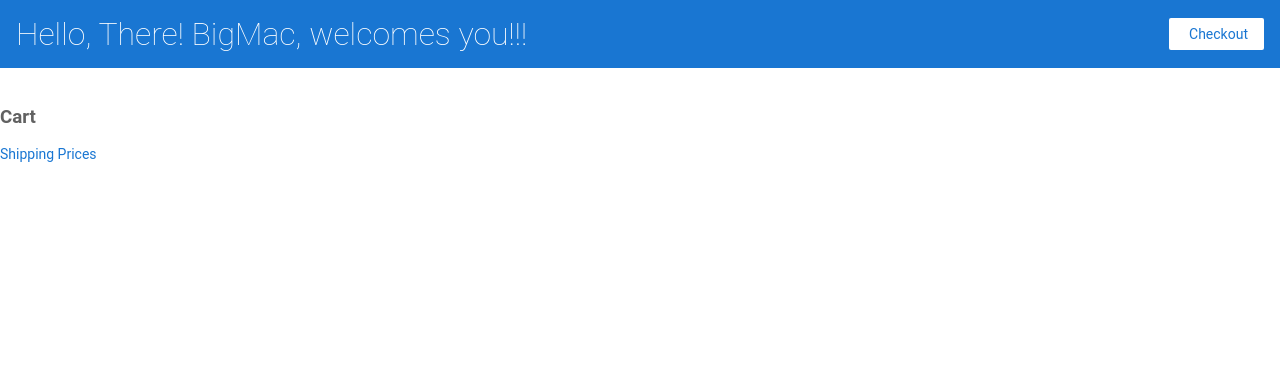
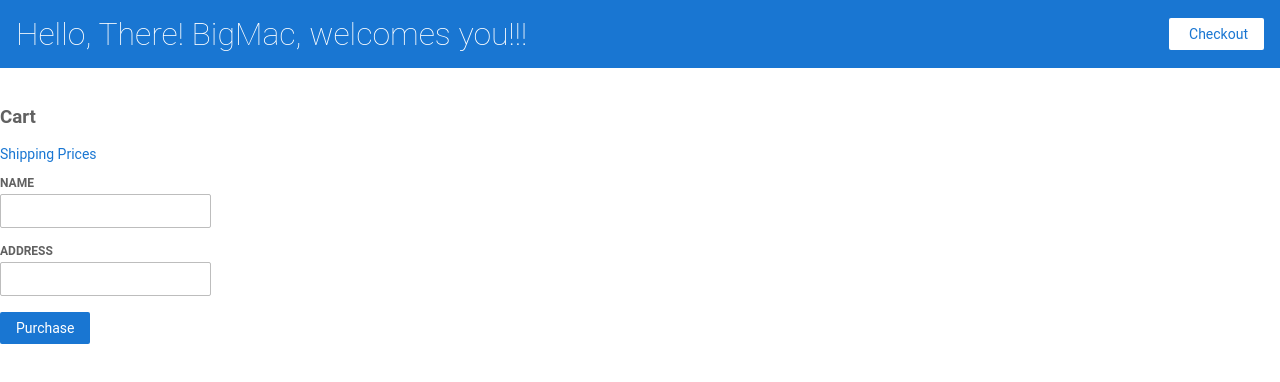
Before and after one commit to iitsdim/Web-Dev, an Angular app in the folder demo/: page /cart in a window 1280 px wide. Shown: the top 382 px of the page. Built offline with nearby package versions, Linux system fonts and the light colour scheme.

Commit message:
Adding form/Deploying

```diff
--- a/demo/src/app/cart/cart.component.html
+++ b/demo/src/app/cart/cart.component.html
@@ -8,3 +8,23 @@
   <span>{{item.name}}</span>
   <span>{{item.rating}}</span>
 </div>
+
+<form [formGroup]="checkoutForm" (ngSubmit)="onSubmit()">
+
+  <div>
+    <label for="name">
+      Name
+    </label>
+    <input id="name" type="text" formControlName="name">
+  </div>
+
+  <div>
+    <label for="address">
+      Address
+    </label>
+    <input id="address" type="text" formControlName="address">
+  </div>
+
+  <button class="button" type="submit">Purchase</button>
+
+</form>
--- a/demo/src/app/cart/cart.component.ts
+++ b/demo/src/app/cart/cart.component.ts
@@ -1,5 +1,6 @@
 import {Component} from '@angular/core';
 import {CartService} from "../cart.service";
+import {FormBuilder} from "@angular/forms";
 
 @Component({
   selector: 'app-cart',
@@ -8,8 +9,20 @@
 })
 export class CartComponent {
   items = this.cartService.getItems();
+  checkoutForm = this.formBuilder.group({
+    name: '',
+    address: ''
+  });
+
   constructor(
-    private cartService: CartService
+    private cartService: CartService,
+    private formBuilder: FormBuilder,
   ) {
   }
+
+  onSubmit(): void {
+    this.items = this.cartService.clearCart();
+    console.warn('You order has been submitted', this.checkoutForm.value);
+    this.checkoutForm.reset();
+  }
 }
--- a/demo/src/app/top-bar/top-bar.component.html
+++ b/demo/src/app/top-bar/top-bar.component.html
@@ -1,4 +1,4 @@
-<a>
+<a routerLink="/">
   <h1> Hello, There! {{title}}, welcomes you!!! </h1>
 </a>
 
```
Also changed, not shown: demo/src/app/app.module.ts (+7 -5 lines).
